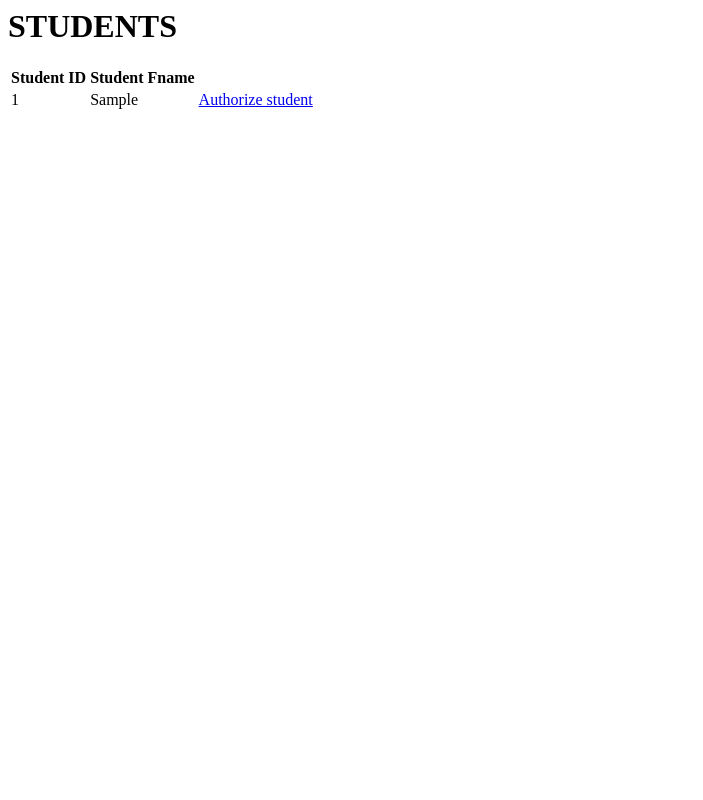
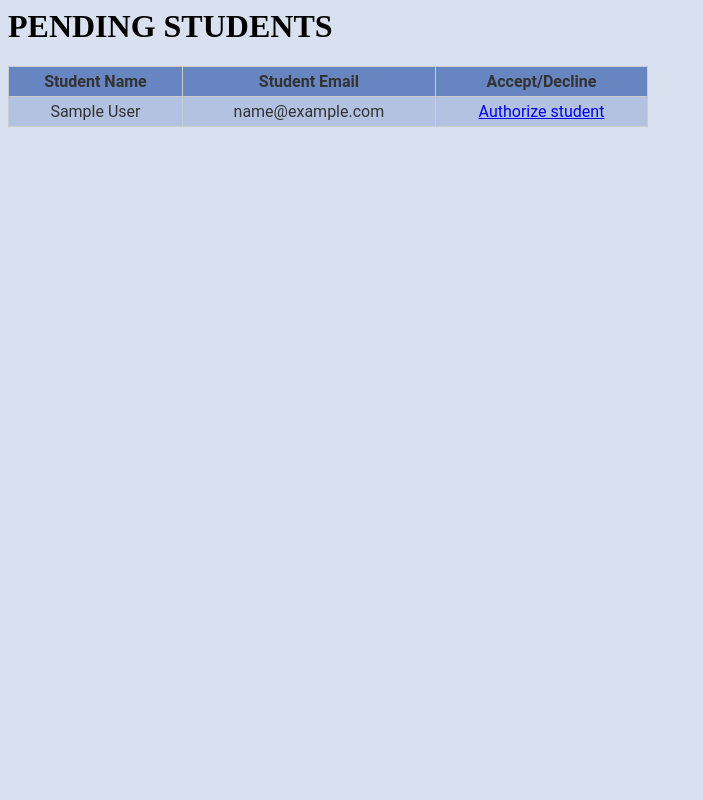
Before and after one commit to barros-m/lms-python, a Flask app: page /admin in a window 1280 px wide. Shown: the whole page, without its empty margins (0-703 px from the left). Run offline with Flask 2, Linux system fonts and the light colour scheme; a database or web service that is not in the repository returns one stand-in record (values such as "Sample title"); some libraries are stand-ins or nearby versions.

Commit message:
CSS for admin page

```diff
--- a/lms.py
+++ b/lms.py
@@ -123,14 +123,14 @@ def admin_page():
     cur = conn.cursor()
 
     try:
-        cur.execute("SELECT s.studentId, s.firstName, s.lastName from Requests as r JOIN Student as s ON r.studentId = s.studentId where r.status = 'p'")
+        cur.execute("SELECT s.studentId, s.firstName, s.lastName, s.email from Requests as r JOIN Student as s ON r.studentId = s.studentId where r.status = 'p'")
     except:
         print("ERROR executing query")
     results = cur.fetchall()
     conn.commit()
     cur.close()
     conn.close()
-    return render_template('admin.html', students=results)
+    return render_template('admin.html', pendingStudents=results)
 
 @app.route('/authorize/<id>')
 def authorize(id):
--- /dev/null
+++ b/static/css/stylesTable.css
@@ -0,0 +1,24 @@
+table {
+	color: #333;
+	font-family: "Roboto", sans-serif;
+	width: 640px;
+	border-collapse: collapse;
+	border-spacing: 0;
+}
+
+td, th { border: 1px solid #CCC; height: 30px; }
+
+th {
+
+	background: #6785c1;
+	font-weight: bold;
+}
+
+td {
+	background: #b3c2e0;
+	text-align: center;
+}
+
+body {
+	background: #d9e0ef;
+}
--- a/templates/admin.html
+++ b/templates/admin.html
@@ -1,13 +1,21 @@
 
 {% block content %}
-<h1> STUDENTS </h1>
 
-<table>
-	<tr><th>Student ID</th><th>Student Fname</th></tr>
-	{% for std in students %}
-	<tr><td>{{std[0]}}</td><td>{{std[1]}}</td><td><a href="{{ url_for('authorize', id=std[0])}}">Authorize student</a></td></tr>
-	{% endfor %}
-</table>
+<html>
+	<head>
+		<title>LMS Administrator</title>
+		<link rel="stylesheet" href="static/css/stylesTable.css">
+	</head>
 
+	<body>
+		<h1> PENDING STUDENTS </h1>
+		<table>
+			<tr><th>Student Name</th><th>Student Email</th><th>Accept/Decline</th></tr>
+			{% for std in pendingStudents %}
+			<tr><td>{{std[1] + " " + std[2]}}</td><td>{{std[3]}}</td><td><a href="{{ url_for('authorize', id=std[0])}}">Authorize student</a></td></tr>
+			{% endfor %}
+		</table>
+	</body>
+</html>
 
 {% endblock %}
```
